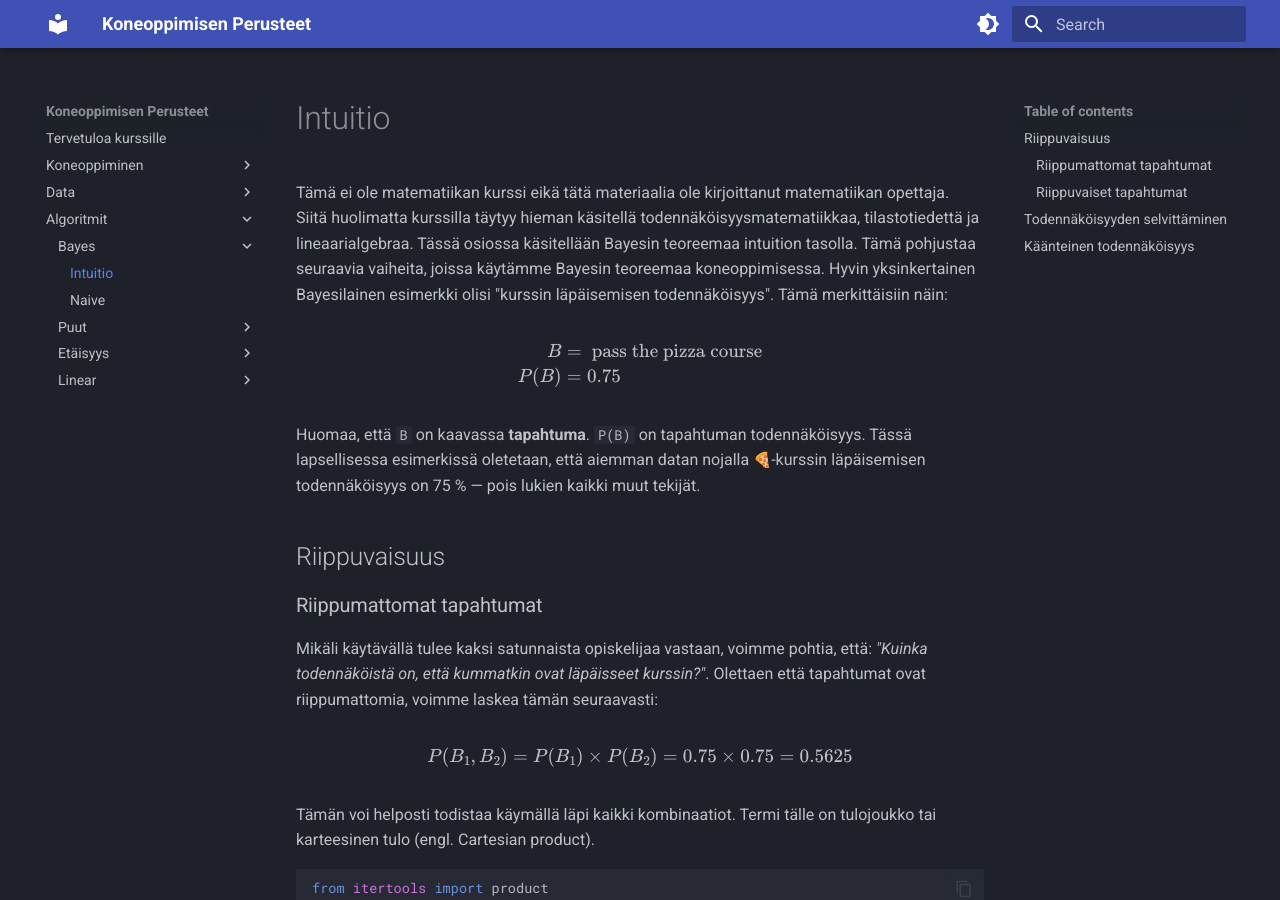
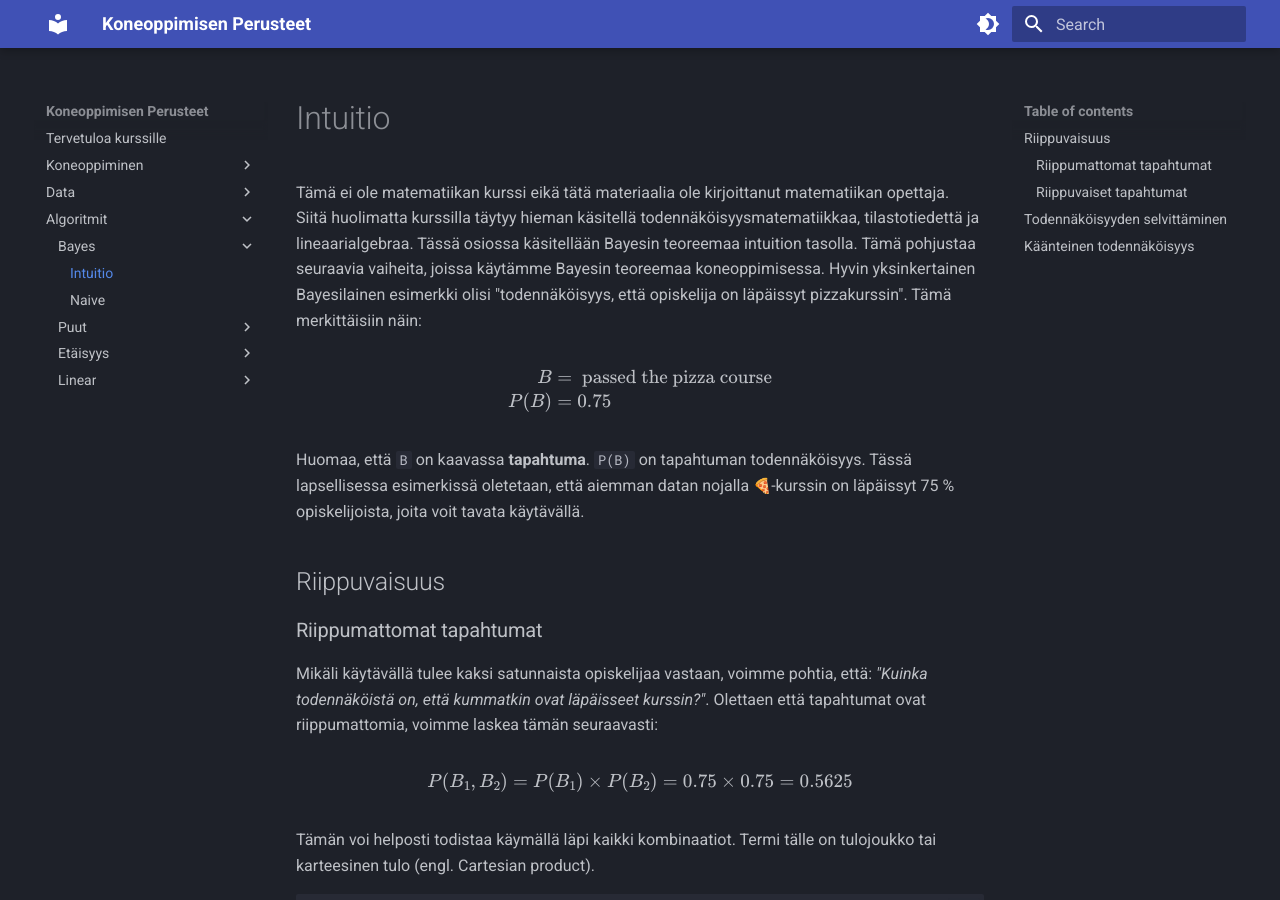
Before and after one commit to sourander/ml-perusteet, an MkDocs documentation site: the page built from docs/algoritmit/bayes/intuitio.md, in a window 1280 px wide and 900 px high. Built offline with MkDocs 1.6.1 and Material for MkDocs 9.7.7, drawn with Linux system fonts in a browser that asks for light colours; emoji names are drawn with the system emoji font.

```diff
--- a/docs/algoritmit/bayes/intuitio.md
+++ b/docs/algoritmit/bayes/intuitio.md
@@ -1,13 +1,13 @@
-Tämä ei ole matematiikan kurssi eikä tätä materiaalia ole kirjoittanut matematiikan opettaja. Siitä huolimatta kurssilla täytyy hieman käsitellä todennäköisyysmatematiikkaa, tilastotiedettä ja lineaarialgebraa. Tässä osiossa käsitellään Bayesin teoreemaa intuition tasolla. Tämä pohjustaa seuraavia vaiheita, joissa käytämme Bayesin teoreemaa koneoppimisessa. Hyvin yksinkertainen Bayesilainen esimerkki olisi "kurssin läpäisemisen todennäköisyys". Tämä merkittäisiin näin:
+Tämä ei ole matematiikan kurssi eikä tätä materiaalia ole kirjoittanut matematiikan opettaja. Siitä huolimatta kurssilla täytyy hieman käsitellä todennäköisyysmatematiikkaa, tilastotiedettä ja lineaarialgebraa. Tässä osiossa käsitellään Bayesin teoreemaa intuition tasolla. Tämä pohjustaa seuraavia vaiheita, joissa käytämme Bayesin teoreemaa koneoppimisessa. Hyvin yksinkertainen Bayesilainen esimerkki olisi "todennäköisyys, että opiskelija on läpäissyt pizzakurssin". Tämä merkittäisiin näin:
 
 $$
 \begin{align*}
-    B &= \text{ pass the pizza course} \\
+    B &= \text{ passed the pizza course} \\
     P(B) &= 0.75
 \end{align*}
 $$
 
-Huomaa, että `B` on kaavassa **tapahtuma**. `P(B)` on tapahtuman todennäköisyys. Tässä lapsellisessa esimerkissä oletetaan, että aiemman datan nojalla :pizza:-kurssin läpäisemisen todennäköisyys on 75 % &mdash; pois lukien kaikki muut tekijät.
+Huomaa, että `B` on kaavassa **tapahtuma**. `P(B)` on tapahtuman todennäköisyys. Tässä lapsellisessa esimerkissä oletetaan, että aiemman datan nojalla :pizza:-kurssin on läpäissyt 75 % opiskelijoista, joita voit tavata käytävällä.
 
 ## Riippuvaisuus
 
```
Also changed, not shown: other parts of docs/algoritmit/bayes/intuitio.md (+1 -1 lines).
